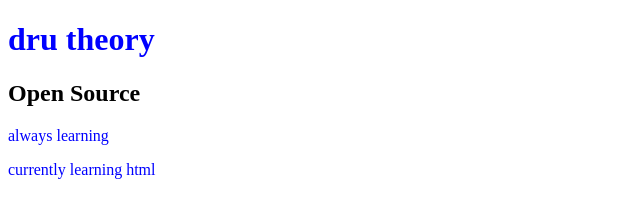
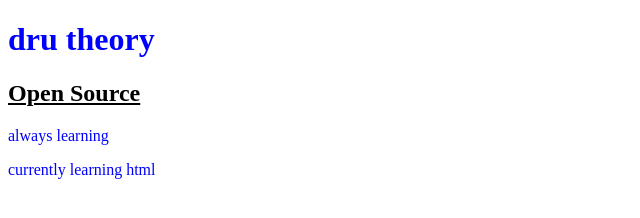
Before and after one commit to drutheory/drutheory.github.io, a plain HTML site: page index.html in a window 1280 px wide. Shown: the full height of the page, 0-640 px from the left. Drawn offline with Linux system fonts and the light colour scheme.

Commit message:
h2 style change

```diff
--- a/index.html
+++ b/index.html
@@ -7,7 +7,7 @@
         color: blue;
       }
       h2 {
-        text-decoration: bold;
+        text-decoration: underline;
       }
     </style>
   </head>
```
